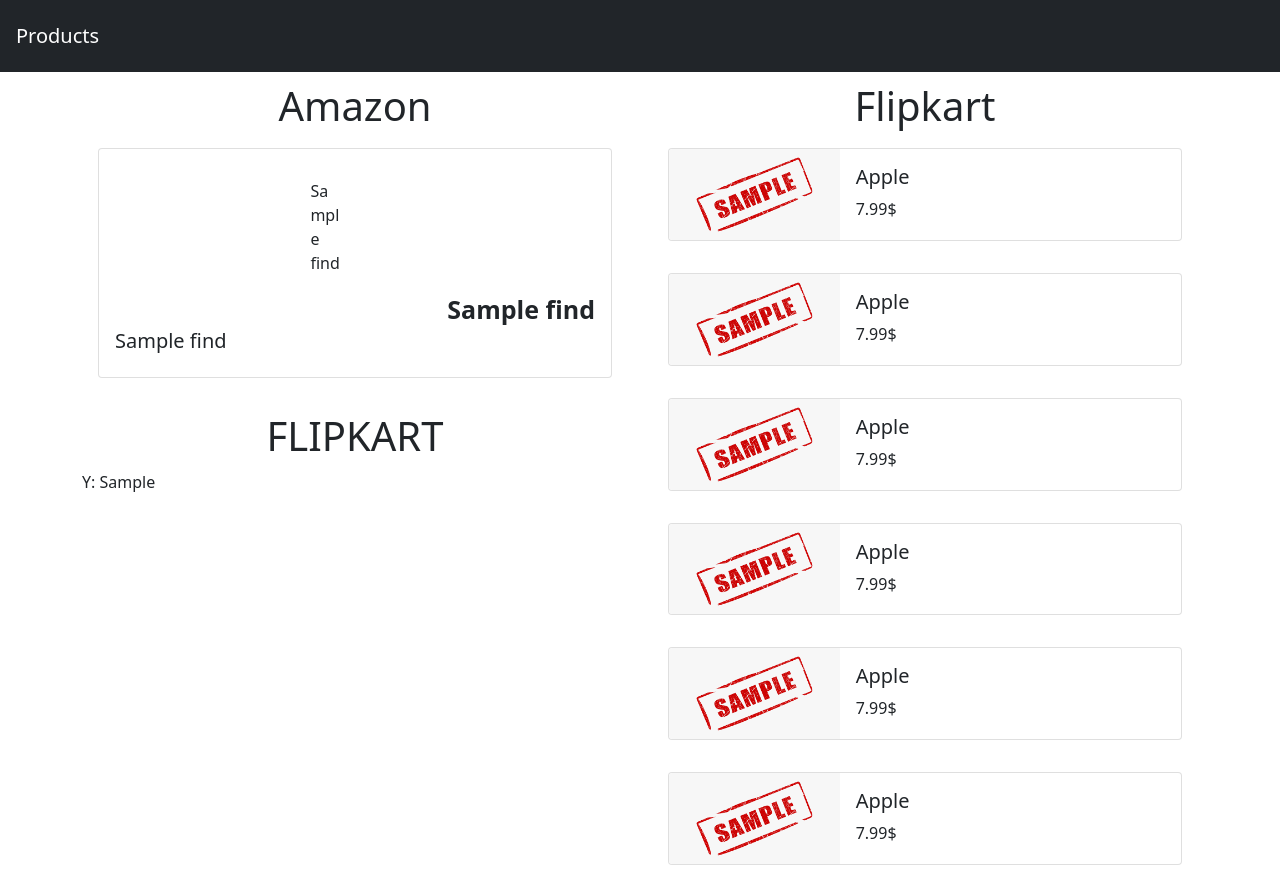
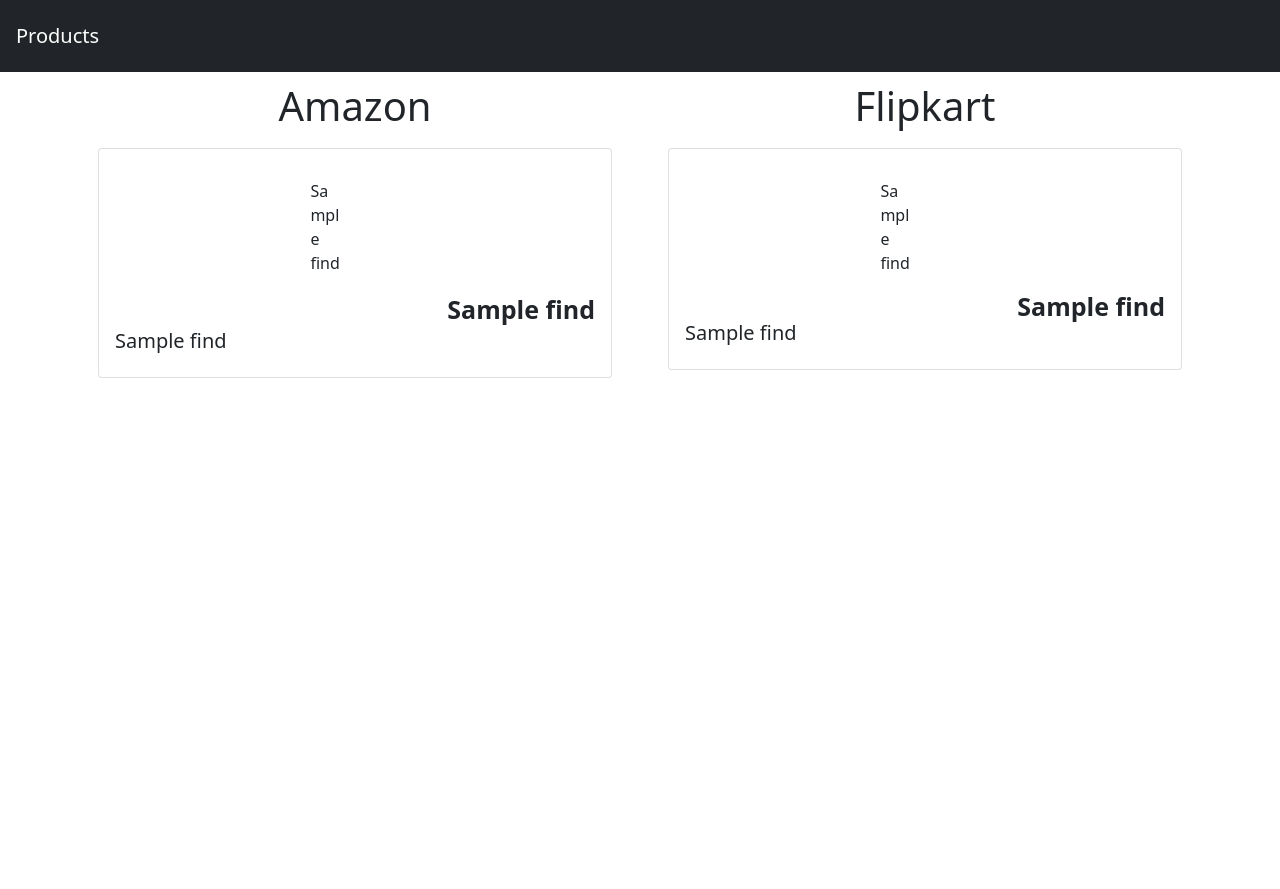
Before and after one commit to mayankkataria/Ecommerce-Price-Comparison, a Flask app: template flaskr/templates/products.html in a window 1280 px wide. After the commit the page ends 378 px from the top, so only its background shows below. Run offline with Flask 2, Linux system fonts and the light colour scheme; the template is opened without the code that fills it: most values are stand-ins (such as "Sample title", 1, 10 or a date in 2020).

Commit message:
Products

```diff
--- a/flaskr/app.py
+++ b/flaskr/app.py
@@ -1,25 +1,80 @@
+from unicodedata import category
 from flask import Flask, render_template
-# from flask_sqlalchemy import SQLAlchemy
+from flask_sqlalchemy import SQLAlchemy
 # import redis
 from  selenium import webdriver
 from bs4 import BeautifulSoup
-
+import datetime
 app = Flask(__name__)
 
-app.config['SQLALCHEMY_DATABASE_URI'] = 'mysql://root:@localhost/Ecommerce'
-# db = SQLAlchemy(app)
+# app.config['SQLALCHEMY_DATABASE_URI'] = 'mysql+pymysql://root:Arcgate1!@localhost/Ecommerce'
+app.config['SQLALCHEMY_DATABASE_URI'] = 'mysql+pymysql://root:@localhost:8080/Ecommerce'
+db = SQLAlchemy(app)
+
+PRODUCTS = [
+    {
+        'name': 'Vivo Y21T (Midnight Blue, 4GB RAM, 128GB ROM)',
+        'amazon_id': 'B09Q5Z5M9D',
+        'flipkart_id': 'MOBG5VFCSKRABKAM'
+    },
+    {
+        'name': 'OPPO A31 (Fantasy White, 6GB RAM, 128GB Storage)',
+        'amazon_id': 'B08444SXZ6',
+        'flipkart_id': 'MOBFPBD6NMXDG6UM'
+    },
+    {
+        'name': 'Redmi 9 Activ (Coral Green, 4GB RAM, 64GB Storage)',
+        'amazon_id': 'B09GFLFMPS',
+        'flipkart_id': 'MOBG7FNG6HBQCPGY'
+    },
+    {
+        'name': 'OPPO A31 (Mystery Black, 6GB RAM, 128GB Storage)',
+        'amazon_id': 'B08444S68L',
+        'flipkart_id': 'MOBFPBD6ZYTJUAXN'
+    },
+    {
+        'name': 'Samsung Galaxy M12 (Blue,4GB RAM, 64GB Storage)',
+        'amazon_id': 'B08XGDN3TZ',
+        'flipkart_id': 'MOBGFG8GCPEGKGF4'
+    },
+    {
+        'name': 'Lenovo IdeaPad 3',
+        'amazon_id': 'B09MM4FPMR',
+        'flipkart_id': 'COMG72M9XXDCHEQZ'
+    },
+    {
+        'name': 'HP 15- AMD Ryzen 3-3250',
+        'amazon_id': 'B08T6THSMQ',
+        'flipkart_id': 'COMFZHFWBE7APPH2'
+    },
+    {
+        'name': 'APPLE iPhone 13 Pro (Graphite, 128 GB)',
+        'amazon_id': 'B09G91LWTZ',
+        'flipkart_id': 'MOBG6VF5FYT935T7'
+    },
+    {
+        'name': 'APPLE 2020 Macbook Pro M1 - 8 GB/256 GB SSD',
+        'amazon_id': 'B08N5WG761',
+        'flipkart_id': 'COMFXEKMTGHAGSVX'
+    },
+    {
+        'name': 'OnePlus Nord CE 2 5G (Bahamas Blue, 8GB RAM, 128GB Storage)',
+        'amazon_id': 'B09RG5R5FG',
+        'flipkart_id': 'MOBGDBYGG6PPNFD9'
+    },
+]
 
 # r = redis.StrictRedis(url='redis://:root.redislabs.com@:8085/Ecommerce')
-# class Products(db.Model):
-#     id = db.Column(db.String(50), unique=True, primary_key=True)
-#     name = db.Column(db.String(50), nullable=False)
-#     image_url = db.Column(db.String(50), nullable=False)
-#     price = db.Column(db.String(10), nullable=False)
-#     date = db.Column(db.String(12), nullable=False)
+class Product(db.Model):
+    id = db.Column(db.String(50), unique=True, primary_key=True)
+    name = db.Column(db.String(50), nullable=False)
+    image_url = db.Column(db.String(50), nullable=False)
+    price = db.Column(db.String(10), nullable=False)
+    category = db.Column(db.String(10), nullable=False)
+    date = db.Column(db.String(12), nullable=False)
 
 @app.route('/')
 def products():
-    # ------------Scrape on amazon--------------
     options = webdriver.ChromeOptions()
     options.add_argument('--incognito')
     options.add_argument('--headless')
@@ -28,18 +83,27 @@ def products():
     options.add_argument('disable-infobars')
     browserdriver = webdriver.Chrome(chrome_options=options, executable_path=r'/home/stonex/Desktop/Training/chromedriver')
     search = 'smartphone'
+
+    ### ------------Scrape on amazon-------------- ###
     url = 'https://www.amazon.com/s?k='
     browserdriver.get(url+search)
     content = browserdriver.page_source
     soup = BeautifulSoup(content, 'html.parser')
     amazon_search_area = soup.findAll('div', 's-result-item')
     print('--------------------------------------area------------------------------------------: ', amazon_search_area)
-    url = 'https://www.flipkart.com/s?k='
+
+    # Add amazon products to db
+    product = Product(id="ID", name="Sample Product", image_url="sample_image_url", price="100", category='amazon', date=datetime.datetime.utcnow())
+    db.session.add(product)
+    db.session.commit()
+
+    ### -----------Scrape on flipkart------------- ###
+    url = 'https://www.flipkart.com/search?q='
     browserdriver.get(url+search)
     content = browserdriver.page_source
     soup = BeautifulSoup(content, 'html.parser')
     flipkart_search_area = soup.findAll('div', '_13oc-S')
-    # -----------Scrape on flipkart-------------
+    print('--------------------------------------area------------------------------------------: ', flipkart_search_area)
 
     return render_template("products.html", amazon_area=amazon_search_area, flipkart_area=flipkart_search_area)
 
--- a/flaskr/templates/products.html
+++ b/flaskr/templates/products.html
@@ -27,7 +27,6 @@
         <ul class="list-group">
 
           {% for x in amazon_area %}
-          <!-- X = {{ x }}<br><br> -->
             {% if x.find('img','s-image') != None and x.find('span', 'a-size-medium a-color-base a-text-normal') != None and x.find('span', 'a-offscreen') != None %}
 
             <a href="{{ url_for( 'history' , product={name: x.find('span', 'a-size-medium a-color-base a-text-normal'),
@@ -52,105 +51,37 @@
             </a>
             {% endif %}
           {% endfor %}
-          <h1>FLIPKART</h1>
-          {% for y in flipkart_area %}
-            Y: {{ y }}
-          {% endfor %}
         </ul>
       </div>
       <div class="col list-col">
         <h1>Flipkart</h1>
         <ul class="list-group">
+
+          {% for x in flipkart_area %}
+            {% if x.find('img','_396cs4 _3exPp9') != None and x.find('div', '_4rR01T') != None and x.find('div', '_30jeq3 _1_WHN1') != None %}
+
+            <a href="{{ url_for( 'history' , product={name: x.find('span', 'a-size-medium a-color-base a-text-normal'),
+            price: x.find('span', 'a-offscreen'), image: x.find('img','s-image')} ) }}" style="text-decoration: none;">
               <li class="list-group-item">
                 <div class="card mb-3" style="max-width: 540px;">
-              <div class="row g-0">
+                  <div class="row g-0" style="align-self: center; margin-top: 30px;">
                     <div class="col-md-4">
-                  <img src="{{ url_for('static', filename='sample.png') }}" class="img-fluid rounded-start">
-                </div>
-                <div class="col-md-8">
-                  <div class="card-body">
-                    <h5 class="card-title">Apple</h5>
-                    <p class="card-text">7.99$</p>
+                      <!-- <img src="{{ url_for('static', filename='sample.png') }}" class="img-fluid rounded-start"> -->
+                      {{ x.find('img','_396cs4 _3exPp9') | safe }}
+                    <!-- </div> -->
+                    <!-- <div class="col-md-8"> -->
                     </div>
                   </div>
+                      <div class="card-body">
+                        <h4 class="card-text" style="font-weight: bold; font-size: 25px; text-align: end; margin-bottom: 0;">{{ x.find('div', '_30jeq3 _1_WHN1') | safe }}</h4>
+                        <!-- <h5 class="card-title">{{ x.find('img')['alt'] | safe }}</h5> -->
+                        <h5 class="card-title">{{ x.find('div', '_4rR01T') | safe }}</h5>
                       </div>
                 </div>
               </li>
-          <li class="list-group-item">
-            <div class="card mb-3" style="max-width: 540px;">
-              <div class="row g-0">
-                <div class="col-md-4">
-                  <img src="{{ url_for('static', filename='sample.png') }}" class="img-fluid rounded-start">
-                </div>
-                <div class="col-md-8">
-                  <div class="card-body">
-                    <h5 class="card-title">Apple</h5>
-                    <p class="card-text">7.99$</p>
-                  </div>
-                </div>
-              </div>
-            </div>
-          </li>
-          <li class="list-group-item">
-            <div class="card mb-3" style="max-width: 540px;">
-              <div class="row g-0">
-                <div class="col-md-4">
-                  <img src="{{ url_for('static', filename='sample.png') }}" class="img-fluid rounded-start">
-                </div>
-                <div class="col-md-8">
-                  <div class="card-body">
-                    <h5 class="card-title">Apple</h5>
-                    <p class="card-text">7.99$</p>
-                  </div>
-                </div>
-              </div>
-            </div>
-          </li>
-          <li class="list-group-item">
-            <div class="card mb-3" style="max-width: 540px;">
-              <div class="row g-0">
-                <div class="col-md-4">
-                  <img src="{{ url_for('static', filename='sample.png') }}" class="img-fluid rounded-start">
-                </div>
-                <div class="col-md-8">
-                  <div class="card-body">
-                    <h5 class="card-title">Apple</h5>
-                    <p class="card-text">7.99$</p>
-                  </div>
-                </div>
-              </div>
-            </div>
-          </li>
-          <li class="list-group-item">
-            <div class="card mb-3" style="max-width: 540px;">
-              <div class="row g-0">
-                <div class="col-md-4">
-                  <img src="{{ url_for('static', filename='sample.png') }}" class="img-fluid rounded-start">
-                </div>
-                <div class="col-md-8">
-                  <div class="card-body">
-                    <h5 class="card-title">Apple</h5>
-                    <p class="card-text">7.99$</p>
-                  </div>
-                </div>
-              </div>
-            </div>
-          </li>
-          <li class="list-group-item">
-            <div class="card mb-3" style="max-width: 540px;">
-              <div class="row g-0">
-                <div class="col-md-4">
-                  <img src="{{ url_for('static', filename='sample.png') }}" class="img-fluid rounded-start">
-                </div>
-                <div class="col-md-8">
-                  <div class="card-body">
-                    <h5 class="card-title">Apple</h5>
-                    <p class="card-text">7.99$</p>
-                  </div>
-                </div>
-              </div>
-            </div>
-          </li>
+            </a>
+          {% endif %}
+        {% endfor %}
         </ul>
       </div>
     </div>
```
Also changed, not shown: 1 other file. Lines whose indentation alone changed are shown as unchanged.
